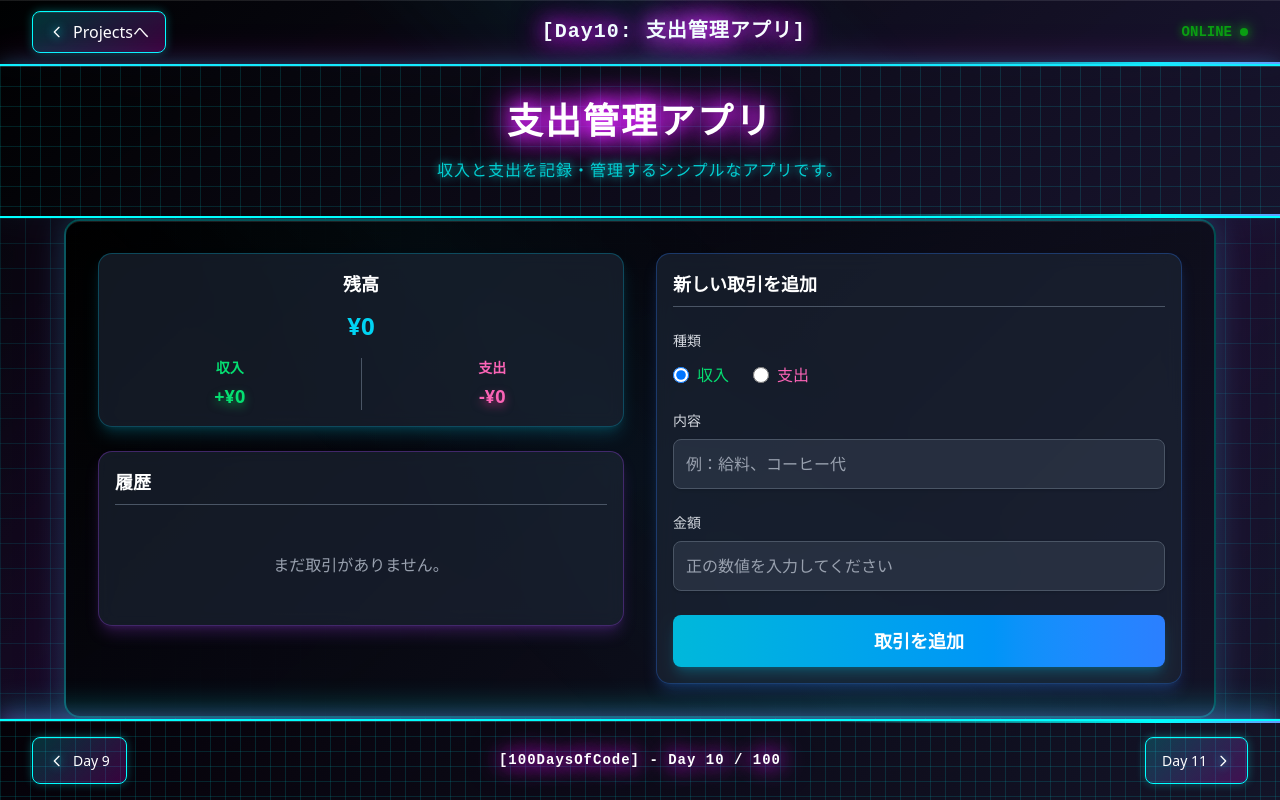
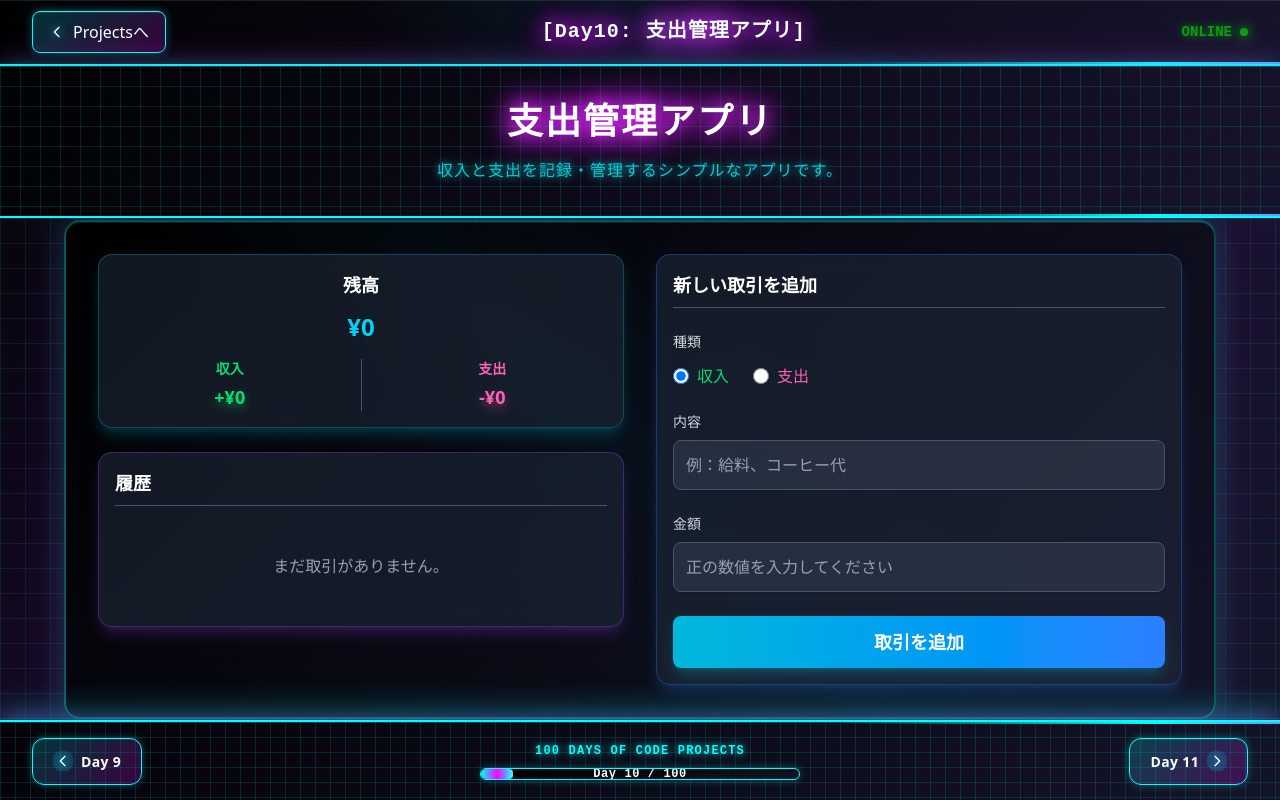
Before and after one commit to atsuki61/100DaysOfCode, a Next.js app: page /day10-expense-tracker in a window 1280 px wide. Built offline with nearby package versions, Linux system fonts and the light colour scheme.

Commit message:
fix: Day 10のフッターボタンサイズを共通コンポーネントと統一

```diff
--- a/src/app/day10-expense-tracker/layout.tsx
+++ b/src/app/day10-expense-tracker/layout.tsx
@@ -53,29 +53,42 @@ export default function Day10Layout({
       <footer className="neon-footer">
         <div className="neon-footer-grid"></div>
         <div className="neon-footer-scan"></div>
-        <div className="max-w-7xl mx-auto px-4 sm:px-6 lg:px-8 relative z-10">
-          <div className="flex justify-between items-center py-4">
+
+        <div className="max-w-7xl mx-auto px-4 sm:px-6 lg:px-8 relative z-10 h-full">
+          <div className="flex justify-between items-center py-4 h-full">
             <div className="flex-1">
               <a href="/day9-anime-quote-generator" className="neon-footer-nav">
-                <svg className="w-4 h-4 mr-2" fill="none" stroke="currentColor" viewBox="0 0 24 24">
-                  <path strokeLinecap="round" strokeLinejoin="round" strokeWidth={2} d="M15 19l-7-7 7-7" />
-                </svg>
-                Day 9
+                <div className="flex items-center justify-center w-5 h-5 rounded-md bg-cyan-500/20 transition-all duration-300 group-hover:bg-cyan-500/30 group-hover:scale-110">
+                  <svg className="w-4 h-4" fill="none" stroke="currentColor" viewBox="0 0 24 24">
+                    <path strokeLinecap="round" strokeLinejoin="round" strokeWidth={2} d="M15 19l-7-7 7-7" />
+                  </svg>
+                </div>
+                <span className="font-semibold tracking-wide hidden sm:block">Day 9</span>
               </a>
             </div>
 
-            <div className="flex-1 text-center">
-              <p className="neon-footer-text">
-                [100DaysOfCode] - Day 10 / 100
-              </p>
+            <div className="text-center flex-shrink-0 w-80">
+              <div className="neon-footer-title">
+                100 Days Of Code Projects
+              </div>
+              <div className="neon-progress-bar">
+                                 <div className="neon-progress-fill">
+                   <div className="neon-progress-shimmer"></div>
+                 </div>
+                <div className="neon-progress-text">
+                  Day 10 / 100
+                </div>
+              </div>
             </div>
 
-            <div className="flex-1 text-right">
+            <div className="flex-1 flex justify-end">
               <a href="/day11-weather" className="neon-footer-nav">
-                Day 11
-                <svg className="w-4 h-4 ml-2" fill="none" stroke="currentColor" viewBox="0 0 24 24">
-                  <path strokeLinecap="round" strokeLinejoin="round" strokeWidth={2} d="M9 5l7 7-7 7" />
-                </svg>
+                <span className="font-semibold tracking-wide hidden sm:block">Day 11</span>
+                <div className="flex items-center justify-center w-5 h-5 rounded-md bg-cyan-500/20 transition-all duration-300 group-hover:bg-cyan-500/30 group-hover:scale-110">
+                  <svg className="w-4 h-4" fill="none" stroke="currentColor" viewBox="0 0 24 24">
+                    <path strokeLinecap="round" strokeLinejoin="round" strokeWidth={2} d="M9 5l7 7-7 7" />
+                  </svg>
+                </div>
               </a>
             </div>
           </div>
@@ -384,6 +397,7 @@ export default function Day10Layout({
             inset 0 1px 0 rgba(255, 255, 255, 0.1);
           position: relative;
           overflow: hidden;
+          height: 5rem; /* h-20と同じ */
         }
 
         .neon-footer-grid {
@@ -416,29 +430,20 @@ export default function Day10Layout({
           animation: scanMove 3s linear infinite;
         }
 
-        .neon-footer-text {
-          color: #ffffff;
-          font-family: 'Courier New', monospace;
-          font-size: 0.875rem;
-          font-weight: 600;
-          letter-spacing: 1px;
-          text-shadow:
-            0 0 8px #00FFFF,
-            0 0 15px #00FFFF;
-          animation: titleGlow 2s ease-in-out infinite alternate;
-        }
+
 
         .neon-footer-nav {
           display: inline-flex;
           align-items: center;
-          padding: 0.75rem 1rem;
+          gap: 0.5rem;
+          padding: 0.75rem 1.25rem; /* px-5 py-3と同じ */
           font-size: 0.875rem;
-          font-weight: 500;
+          font-weight: 600;
           color: #ffffff;
           background: linear-gradient(135deg, rgba(0, 255, 255, 0.2), rgba(255, 0, 255, 0.2));
           border: 1px solid #00FFFF;
-          border-radius: 8px;
-          transition: all 0.4s cubic-bezier(0.4, 0, 0.2, 1);
+          border-radius: 0.75rem; /* rounded-xlと同じ */
+          transition: all 0.3s cubic-bezier(0.4, 0, 0.2, 1);
           text-decoration: none;
           position: relative;
           overflow: hidden;
@@ -469,17 +474,82 @@ export default function Day10Layout({
         .neon-footer-nav:hover {
           background: linear-gradient(135deg, rgba(0, 255, 255, 0.4), rgba(255, 0, 255, 0.4));
           text-shadow: 0 0 8px #00FFFF;
-          transform: translateY(-2px) scale(1.05);
+          transform: translateY(-0.125rem) scale(1.05); /* -translate-y-0.5と同じ */
           box-shadow:
             0 0 20px rgba(0, 255, 255, 0.6),
             0 0 40px rgba(255, 0, 255, 0.3),
-            0 8px 16px rgba(0, 0, 0, 0.3);
+            0 8px 25px rgba(0, 255, 255, 0.25);
           border-color: #FF00FF;
         }
 
         .neon-footer-nav svg {
           filter: drop-shadow(0 0 5px #00FFFF);
         }
+
+        .neon-footer-title {
+          font-size: 0.75rem;
+          font-weight: 600;
+          color: #00FFFF;
+          margin-bottom: 0.5rem;
+          letter-spacing: 0.1em;
+          text-transform: uppercase;
+          text-shadow: 0 0 8px #00FFFF;
+          font-family: 'Courier New', monospace;
+        }
+
+        .neon-progress-bar {
+          position: relative;
+          width: 100%;
+          height: 0.75rem;
+          background: linear-gradient(135deg, rgba(0, 0, 0, 0.8), rgba(20, 20, 40, 0.8));
+          border: 1px solid #00FFFF;
+          border-radius: 0.375rem;
+          overflow: hidden;
+          box-shadow:
+            inset 0 2px 4px rgba(0, 0, 0, 0.5),
+            0 0 10px rgba(0, 255, 255, 0.3);
+        }
+
+        .neon-progress-fill {
+          height: 100%;
+          width: 10%;
+          background: linear-gradient(90deg, #00FFFF, #FF00FF, #00FFFF);
+          border-radius: 0.25rem;
+          position: relative;
+          overflow: hidden;
+          transition: width 0.5s ease;
+        }
+
+        .neon-progress-shimmer {
+          position: absolute;
+          inset: 0;
+          background: linear-gradient(90deg,
+            transparent,
+            rgba(255, 255, 255, 0.4),
+            transparent
+          );
+          animation: shimmerMove 2s ease-in-out infinite;
+          transform: translateX(-100%);
+        }
+
+        .neon-progress-text {
+          position: absolute;
+          inset: 0;
+          display: flex;
+          align-items: center;
+          justify-content: center;
+          font-size: 0.75rem;
+          font-weight: 700;
+          color: #ffffff;
+          text-shadow: 0 0 8px #000000;
+          letter-spacing: 0.05em;
+          font-family: 'Courier New', monospace;
+        }
+
+        @keyframes shimmerMove {
+          0% { transform: translateX(-100%); }
+          100% { transform: translateX(100%); }
+        }
       `}</style>
 
     </div>
```
